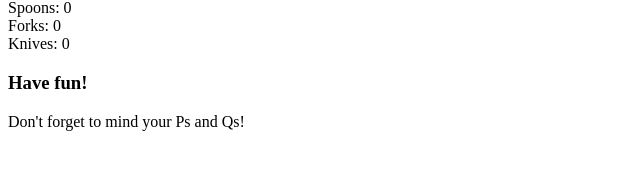
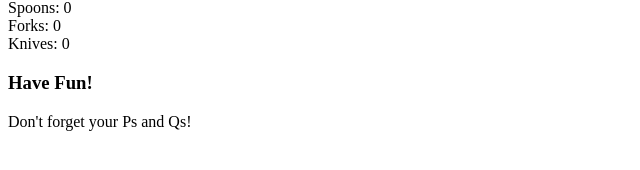
Before and after one commit to johnnormand10/prim-proper-props, a React (Create React App) app: page / in a window 1280 px wide. Shown: the part 432-602 px from the top of the page, without its empty margins (0-640 px from the left). Built offline with nearby package versions, Linux system fonts and the light colour scheme; no server answers.

Commit message:
moved <footer>, <h3>, and <p> tags into the footer component

```diff
--- a/src/components/App/App.js
+++ b/src/components/App/App.js
@@ -4,6 +4,9 @@ import './App.css';
 
 //importing Header
 import Header from '../Header/Header';
+
+//importing Footer
+import Footer from '../Footer/Footer';
 function App() {
   let [guestList, setGuestList] = useState([]);
   let [newGuestName, setNewGuestName] = useState('');
@@ -128,10 +131,7 @@ function App() {
       <div>
         Knives: {guestList.length * 2}
       </div>
-      <footer>
-        <h3>Have fun!</h3>
-        <p>Don't forget to mind your Ps and Qs!</p>
-      </footer>
+      <Footer h3 = "Have Fun!" p = "Don't forget your Ps and Qs!"/>
     </div>
   );
 }
--- /dev/null
+++ b/src/components/Footer/Footer.jsx
@@ -0,0 +1,14 @@
+function Footer(props){
+    return(
+        <footer>
+            <h3>
+                {props.h3}
+            </h3>
+            <p>
+                {props.p}
+            </p>
+        </footer>
+    );
+}
+
+export default Footer;
```
Also changed, not shown: src/components/Footer/Footer.js (deleted), 1 other file (tests, documents, lock files or other folders).
